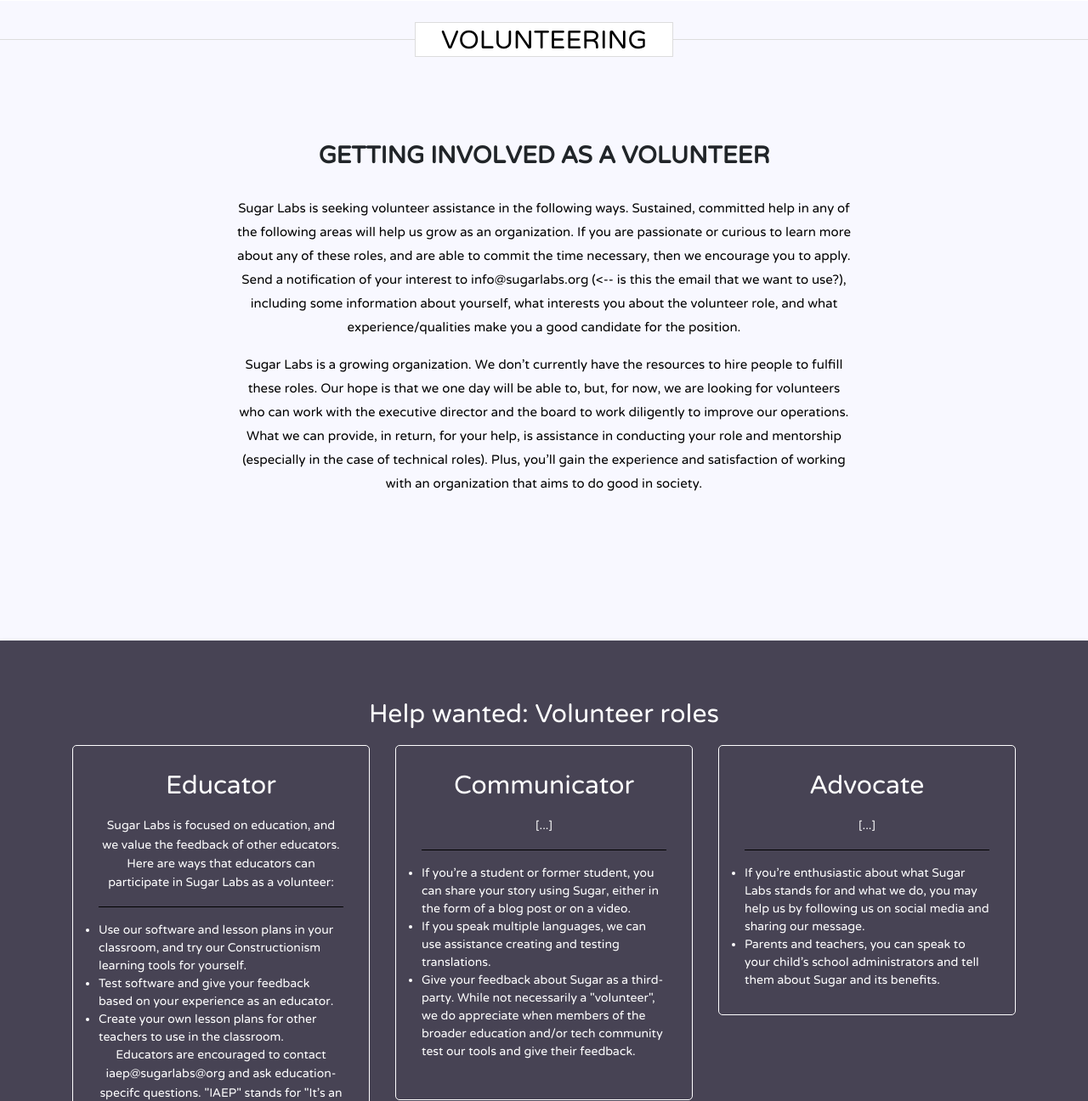
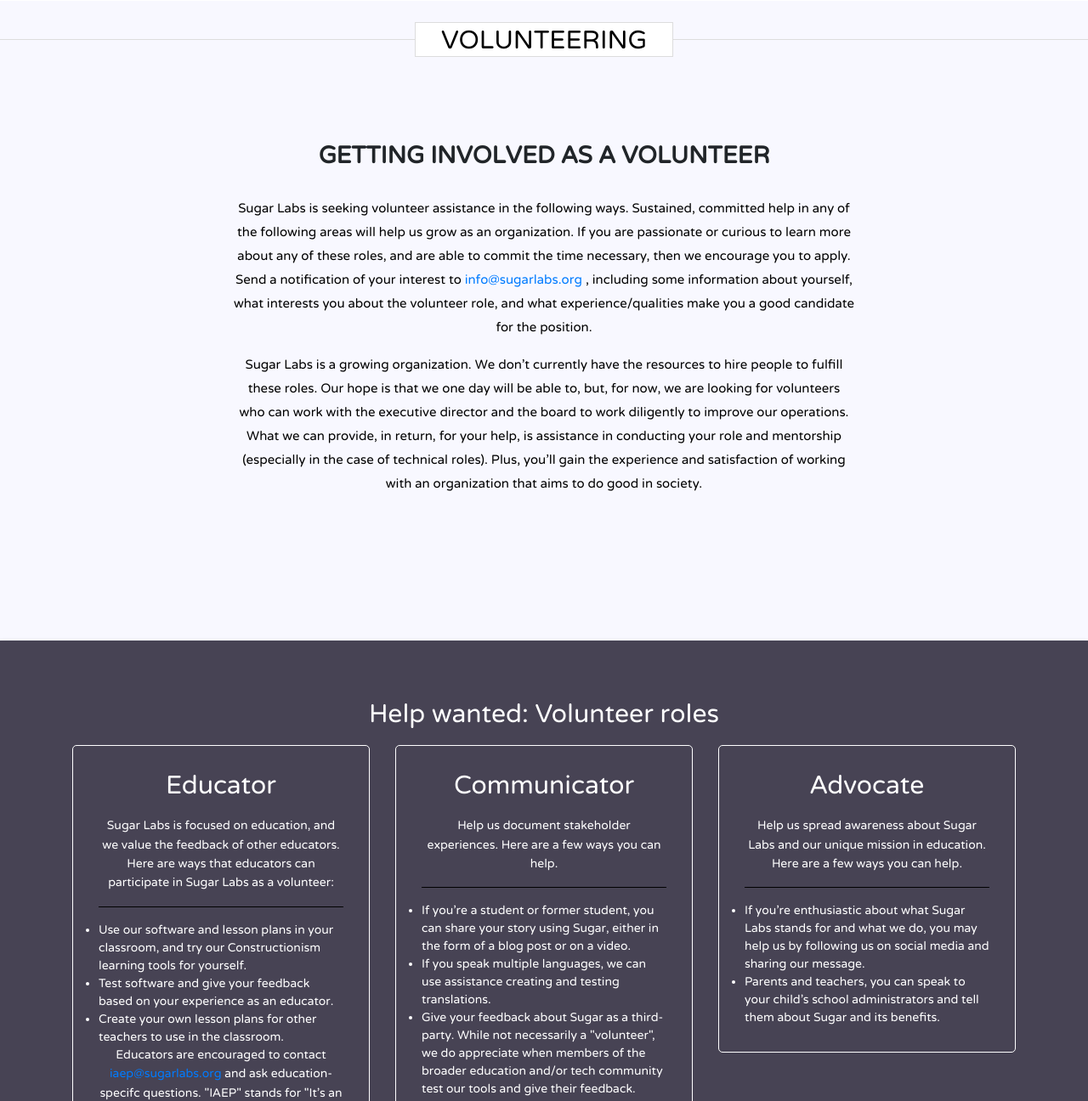
Before and after one commit to sugarlabs/www, a Jekyll site: the page built from volunteering.html, in a window 1280 px wide and 1400 px high, cut to the strip 104-1400 px from the top of the window. Shown: the whole strip at 85% size. Built offline with Jekyll 4.4.1, drawn with Linux system fonts in a browser that asks for light colours; some web fonts are replaced; some of the changed text lies outside the part shown.

Commit message:
Updates to Volunteering page (#460)
* Add some language; comment out a comment, and remove Local Labs entirely

* Fix mailto link and liven other link

---------

Co-authored-by: Devin Ulibarri <devin@devinulibarri.com>

```diff
--- a/volunteering.html
+++ b/volunteering.html
@@ -18,7 +18,7 @@ permalink: /volunteering.html
                     <div class="col-md-8 col-md-push-2" >
                         <div class="section-title text-center">
                           <h2>Getting involved as a volunteer</h2><br>
-                          <p class="customParagraphStyle">Sugar Labs is seeking volunteer assistance in the following ways. Sustained, committed help in any of the following areas will help us grow as an organization. If you are passionate or curious to learn more about any of these roles, and are able to commit the time necessary, then we encourage you to apply. Send a notification of your interest to info@sugarlabs.org (<-- is this the email that we want to use?), including some information about yourself, what interests you about the volunteer role, and what experience/qualities make you a good candidate for the position.</p>																										      <p class="customParagraphStyle">Sugar Labs is a growing organization. We don't currently have the resources to hire people to fulfill these roles. Our hope is that we one day will be able to, but, for now, we are looking for volunteers who can work with the executive director and the board to work diligently to improve our operations. What we can provide, in return, for your help, is assistance in conducting your role and mentorship (especially in the case of technical roles). Plus, you'll gain the experience and satisfaction of working with an organization that aims to do good in society.
+                          <p class="customParagraphStyle">Sugar Labs is seeking volunteer assistance in the following ways. Sustained, committed help in any of the following areas will help us grow as an organization. If you are passionate or curious to learn more about any of these roles, and are able to commit the time necessary, then we encourage you to apply. Send a notification of your interest to <a href="mailto:info@sugarlabs.org">info@sugarlabs.org</a> <!-- (<-- is this the email that we want to use?)-->, including some information about yourself, what interests you about the volunteer role, and what experience/qualities make you a good candidate for the position.</p>																										      <p class="customParagraphStyle">Sugar Labs is a growing organization. We don't currently have the resources to hire people to fulfill these roles. Our hope is that we one day will be able to, but, for now, we are looking for volunteers who can work with the executive director and the board to work diligently to improve our operations. What we can provide, in return, for your help, is assistance in conducting your role and mentorship (especially in the case of technical roles). Plus, you'll gain the experience and satisfaction of working with an organization that aims to do good in society.
 </p>
                         </div>
                     </div>
@@ -49,14 +49,14 @@ permalink: /volunteering.html
                                 <li class="listFont customFontSize2" >Test software and give your feedback based on your experience as an educator.</li>
                                 <li class="listFont customFontSize2" >Create your own lesson plans for other teachers to use in the classroom.</li>
                             </ul>
-			    <p>Educators are encouraged to contact iaep@sugarlabs@org and ask education-specifc questions. "IAEP" stands for "It's an education project".</p>
+			    <p>Educators are encouraged to contact <a href="mailto:iaep@sugarlabs.org">iaep@sugarlabs.org</a> and ask education-specifc questions. "IAEP" stands for "It's an education project".</p>
 			    <p>You may also subscribe to our group mailing list at <a href="http://lists.sugarlabs.org/listinfo/iaep">http://lists.sugarlabs.org/listinfo/iaep</a></p>
                         </div>
                     </div>
                     <div class="col-md-4">
                         <div class="border-box boxDownload3">
                             <h2 >Communicator</h2>
-                            <p>[...]</p>
+                            <p>Help us document stakeholder experiences. Here are a few ways you can help.</p>
                             <hr>
                             <ul class="leftAlign listDiscStyle">
                                 <li class="listFont customFontSize2">If you're a student or former student, you can share your story using Sugar, either in the form of a blog post or on a video.</li>
@@ -70,7 +70,7 @@ permalink: /volunteering.html
                     <div class="col-md-4">
                         <div class="border-box boxDownload3">
                             <h2 >Advocate</h2>
-                            <p>[...]</p>
+                            <p>Help us spread awareness about Sugar Labs and our unique mission in education. Here are a few ways you can help.</p>
                             <hr>
                             <ul class="leftAlign listDiscStyle">
                                 <li class="listFont customFontSize2">If you're enthusiastic about what Sugar Labs stands for and what we do, you may help us by following us on social media and sharing our message.</li>
@@ -144,34 +144,6 @@ permalink: /volunteering.html
     </div>
 </section>
 
-<!-- "Local labs" section -->
-<!--
-
-This section to be reintroduced once we have a plan for local labs; currently the only link below that works is Sugar Labs DC.
-
-<section id="call-to-action">
-    <div class="container">
-        <div class="row">
-            <div class="col-md-12" >
-                <div class="row justify-content-center">
-                    <div class="col-md-8 col-md-push-2" >
-                        <h2>LOCAL LABS</h2>
-                        <p class="customFontSize">A local Sugar Lab adapts the technology and pedagogy to an area's culture and resources (e.g., developing activities and content specific to a region); helps translate Sugar to the local language(s); supports Sugar deployments in area schools; creates a local community devoted to the Sugar Labs principles, making Sugar more open and sustainable; provides for communication, between the local communities and the global Sugar Labs community; develops Local content and software that can be used not only for local purposes but also for the overall community; hosts, co-hosts or partners in the organization of conferences, workshops, talks and meetings related to the use or development of Sugar. Please visit these Local Labs:
-                        <ul>
-                            <li><a href="http://co.sugarlabs.org/go/Laboratorios_Azúcar_Colombia" class="hrefCustomColor">Sugar Labs Colombia</a></li>
-                            <li><a href="http://cl.sugarlabs.org/go/Página_Principal" class="hrefCustomColor">Sugar Labs Chile</a></li>
-                            <li><a href="https://wiki.sugarlabs.org/go/Sugar_Labs_DC" class="hrefCustomColor">Sugar Labs DC</a></li>
-                            <li><a href="http://pe.sugarlabs.org" class="hrefCustomColor">Sugar Labs Peru</a></li>
-                            <li><a href="http://ar.sugarlabs.org" class="hrefCustomColor">Sugar Labs Argentina</a></li>
-                        </ul>
-                        </p>
-                    </div>
-                </div>
-            </div>
-        </div>
-    </div>
-</section>
--->
 <!-- "Roadmap" section -->
 <section id="testimonial">
     <div class="container">
```
